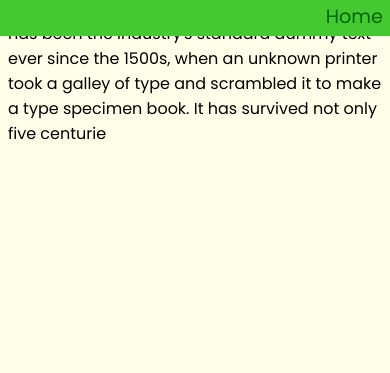
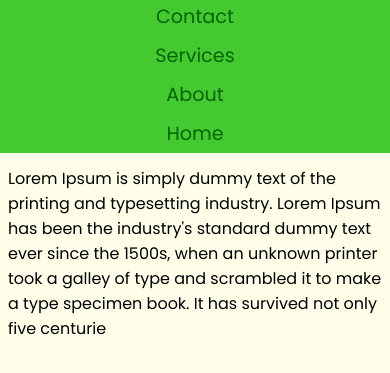
Before and after one commit to FLUCIDITY101/Website-Build-02, a plain HTML site: page index.html in a window 390 px wide. Shown: the part 99-472 px from the top of the page. Drawn offline with Linux system fonts and the light colour scheme.

Commit message:
Add files via upload

```diff
--- a/index.html
+++ b/index.html
@@ -12,7 +12,7 @@
     <body>
         <div class="navbar">
             <h1>Website Build 2</h1>
-            <a href="SOMETHING" style="margin-right: 10px;">Feedback</a>
+            <a href="SOMETHING">Feedback</a>
             <a href="SOMETHING">Contact</a>
             <a href="SOMETHING">Services</a>
             <a href="SOMETHING">About</a>
--- a/style.css
+++ b/style.css
@@ -26,7 +26,7 @@ body{
     padding-top: 15px;
     padding-bottom: 11px;
     padding-left: 7px;
-    padding-right: 7px;
+    padding-right: 1%;
     text-decoration: none;
 }
 .navbar a:hover {
@@ -39,18 +39,21 @@ body{
 /* ^ NAVIGATION BAR ^ */
 
 @media (max-width: 780px) {
-    .navbar{
-    }
     .navbar h1{
         display: block;
         text-align: center;
         padding: 0px;
     }
     .navbar a{
-        padding: 0px;
+        text-align: center;
+        float: none;
         padding-left: 7px;
         padding-right: 7px;
         padding-top: 5px;
         padding-bottom: 5px;
+        margin-right: 0px;
+    }
+    .main{
+        margin-top: 265px;
     }
 }
```
